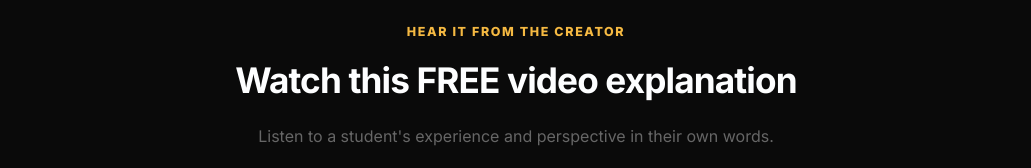
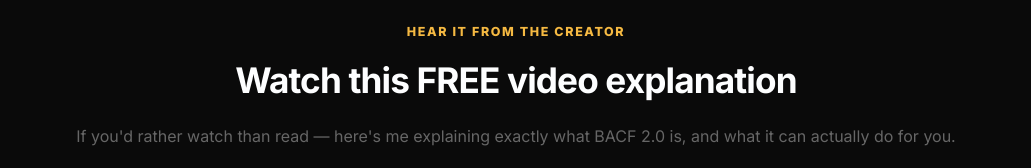
Before and after one commit to Divine-art-lab/Landing-page, a plain HTML site: page index.html in a window 1280 px wide. Shown: the part 2340-2508 px from the top of the page, without its empty margins (124-1155 px from the left). Drawn offline with nearby package versions, Linux system fonts and the light colour scheme; grey boxes are pictures that could not be loaded.

Commit message:
update index.html

```diff
--- a/index.html
+++ b/index.html
@@ -95,7 +95,7 @@
     <section class="video-testimonial">
     <p class="eyebrow">HEAR IT FROM THE CREATOR</p>
     <h2>Watch this FREE video explanation</h2>
-    <p>Listen to a student's experience and perspective in their own words.</p>
+    <p>If you'd rather watch than read — here's me explaining exactly what BACF 2.0 is, and what it can actually do for you.</p>
     <div class="video-frame">
       <iframe src="https://www.youtube-nocookie.com/embed/15EliZzFH3E" title="BACF student video testimonial" loading="lazy" allow="accelerometer; autoplay; clipboard-write; encrypted-media; gyroscope; picture-in-picture; web-share" referrerpolicy="strict-origin-when-cross-origin" allowfullscreen></iframe>
     </div>
```
